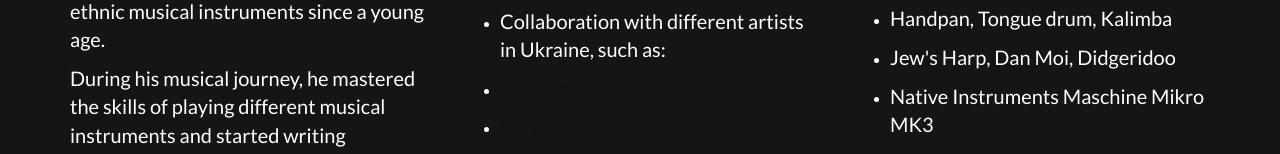
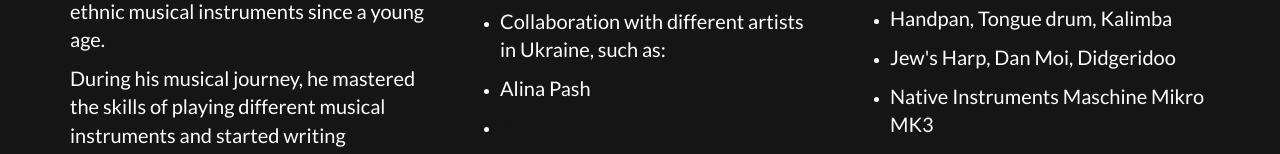
Before and after one commit to SilentMaxOfc/SilentMax, a website: page index.html in a window 1280 px wide. Shown: the part 2351-2505 px from the top of the page. Drawn offline with nearby package versions, Linux system fonts and the light colour scheme.

Commit message:
Update index.html

```diff
--- a/index.html
+++ b/index.html
@@ -154,7 +154,7 @@
                     <ul class="text">
                         <li><p>Co-founder and ex-teacher of ethnic-drum school in Zaporizhzhya "BarabanZa".</p></li>
                         <li><p>Collaboration with different artists in Ukraine, such as:</p> </li>
-                        <li><a href="https://youtu.be/0xgLK9HFGiw?t=1050"><p>Alina Pash</p></a></li>
+                        <li><a href="https://youtu.be/0xgLK9HFGiw?t=1050"></a><p>Alina Pash</p></li>
                         <li> <a href="https://soundcloud.com/boismailov/sets/ep-2017" color="white"><p>Bora Ismailov</p></a> </li>
                         <li><p> <a href="https://silentmax.bandcamp.com/album/flow-vibrations">Nabroskyn</a> </p></li>
                         <li><p>Three singles as an independent composer: </p></li>
```
